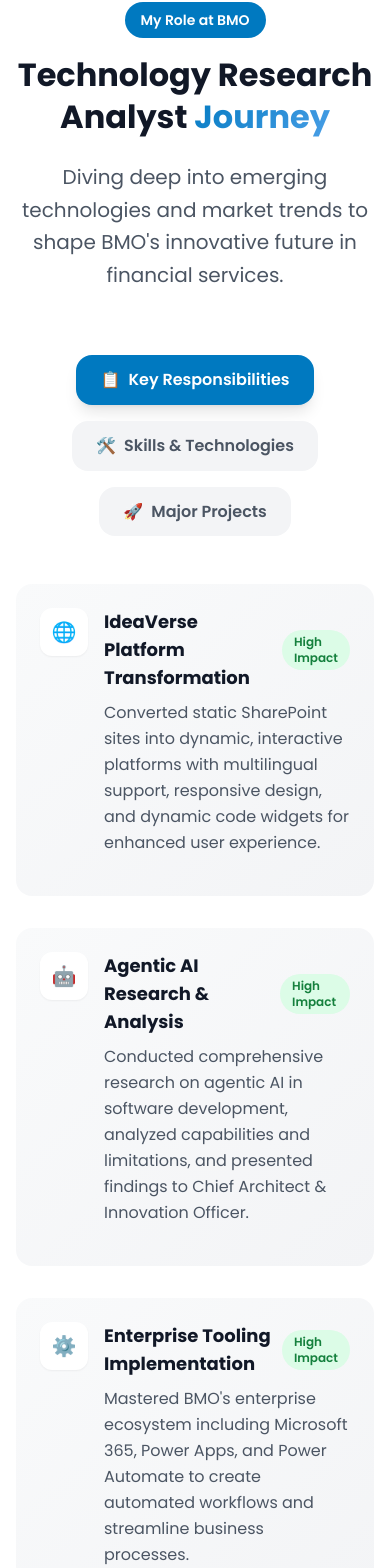
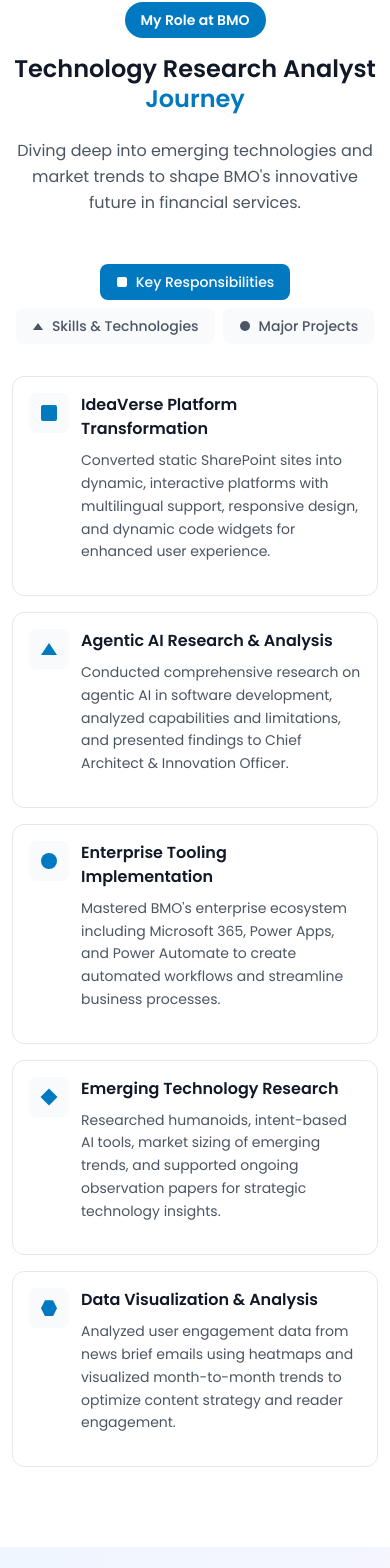
Before and after one commit to P541M/s25-bmo, a Next.js app: page / in a window 390 px wide. Shown: the part 6032-7600 px from the top of the page. Built offline with nearby package versions, Linux system fonts and the light colour scheme.

Commit message:
finalize roles component

```diff
--- a/src/components/JobDescription.tsx
+++ b/src/components/JobDescription.tsx
@@ -33,45 +33,49 @@
     {
       title: 'IdeaVerse Platform Transformation',
       description: 'Converted static SharePoint sites into dynamic, interactive platforms with multilingual support, responsive design, and dynamic code widgets for enhanced user experience.',
-      icon: '🌐',
-      impact: 'High'
+      iconType: 'square'
     },
     {
       title: 'Agentic AI Research & Analysis',
       description: 'Conducted comprehensive research on agentic AI in software development, analyzed capabilities and limitations, and presented findings to Chief Architect & Innovation Officer.',
-      icon: '🤖',
-      impact: 'High'
+      iconType: 'triangle'
     },
     {
       title: 'Enterprise Tooling Implementation',
       description: 'Mastered BMO\'s enterprise ecosystem including Microsoft 365, Power Apps, and Power Automate to create automated workflows and streamline business processes.',
-      icon: '⚙️',
-      impact: 'High'
+      iconType: 'circle'
     },
     {
       title: 'Emerging Technology Research',
       description: 'Researched humanoids, intent-based AI tools, market sizing of emerging trends, and supported ongoing observation papers for strategic technology insights.',
-      icon: '🔬',
-      impact: 'Medium'
+      iconType: 'diamond'
     },
     {
       title: 'Data Visualization & Analysis',
       description: 'Analyzed user engagement data from news brief emails using heatmaps and visualized month-to-month trends to optimize content strategy and reader engagement.',
-      icon: '📊',
-      impact: 'Medium'
+      iconType: 'hexagon'
     }
   ];
 
   const technologies = [
-    { name: 'SharePoint', level: 90, category: 'Enterprise Platform', color: 'from-bmo-blue to-bmo-dark-blue' },
-    { name: 'Power Apps', level: 85, category: 'Enterprise Platform', color: 'from-purple-500 to-purple-600' },
-    { name: 'Power Automate', level: 80, category: 'Enterprise Platform', color: 'from-blue-500 to-blue-600' },
-    { name: 'Microsoft 365', level: 95, category: 'Enterprise Platform', color: 'from-green-500 to-green-600' },
-    { name: 'HTML/CSS/JavaScript', level: 85, category: 'Web Development', color: 'from-orange-500 to-orange-600' },
-    { name: 'Data Analysis', level: 80, category: 'Analytics', color: 'from-teal-500 to-teal-600' },
-    { name: 'Research Methodologies', level: 90, category: 'Research', color: 'from-bmo-red to-red-600' },
-    { name: 'AI & Machine Learning', level: 75, category: 'Emerging Tech', color: 'from-indigo-500 to-indigo-600' },
+    { name: 'SharePoint', category: 'Enterprise Platform' },
+    { name: 'Power Apps', category: 'Enterprise Platform' },
+    { name: 'Power Automate', category: 'Enterprise Platform' },
+    { name: 'Microsoft 365', category: 'Enterprise Platform' },
+    { name: 'HTML/CSS/JavaScript', category: 'Web Development' },
+    { name: 'Data Analysis', category: 'Analytics' },
+    { name: 'Research Methodologies', category: 'Research' },
+    { name: 'AI & Machine Learning', category: 'Emerging Tech' },
   ];
+
+  // Group technologies by category
+  const groupedTechnologies = technologies.reduce((acc, tech) => {
+    if (!acc[tech.category]) {
+      acc[tech.category] = [];
+    }
+    acc[tech.category].push(tech);
+    return acc;
+  }, {} as Record<string, typeof technologies>);
 
   const projects = [
     {
@@ -98,47 +102,51 @@
   ];
 
   const tabs = [
-    { id: 'responsibilities', label: 'Key Responsibilities', icon: '📋' },
-    { id: 'skills', label: 'Skills & Technologies', icon: '🛠️' },
-    { id: 'projects', label: 'Major Projects', icon: '🚀' }
+    { id: 'responsibilities', label: 'Key Responsibilities' },
+    { id: 'skills', label: 'Skills & Technologies' },
+    { id: 'projects', label: 'Major Projects' }
   ];
 
   return (
     <section id="job-description" className="section-padding bg-white">
-      <div className="max-w-7xl mx-auto px-4 sm:px-6 lg:px-8">
+      <div className="max-w-7xl mx-auto px-3 xs:px-4 sm:px-6 lg:px-8">
         {/* Header */}
-        <div className={`text-center mb-16 transition-all duration-1000 ${
+        <div className={`text-center mb-12 sm:mb-16 transition-all duration-1000 ${
           isVisible ? 'animate-fade-in-up' : 'opacity-0 translate-y-[30px]'
         }`}>
           <span className="inline-block px-4 py-2 bg-bmo-blue text-white rounded-full text-sm font-semibold mb-4">
             My Role at BMO
           </span>
-          <h2 className="heading-lg text-gray-900 mb-6">
+          <h2 className="text-2xl sm:text-3xl md:text-4xl lg:text-5xl font-semibold text-gray-900 mb-6 leading-tight">
             Technology Research Analyst
-            <span className="gradient-text"> Journey</span>
+            <span className="text-bmo-blue"> Journey</span>
           </h2>
-          <p className="text-xl text-gray-600 max-w-3xl mx-auto leading-relaxed">
+          <p className="text-base sm:text-lg md:text-xl text-gray-600 max-w-3xl mx-auto leading-relaxed">
             Diving deep into emerging technologies and market trends to shape BMO&apos;s innovative future in financial services.
           </p>
         </div>
 
         {/* Tab Navigation */}
-        <div className={`mb-12 transition-all duration-1000 delay-300 ${
+        <div className={`mb-8 sm:mb-12 transition-all duration-1000 delay-300 ${
           isVisible ? 'animate-fade-in-up' : 'opacity-0 translate-y-[30px]'
         }`}>
-          <div className="flex flex-wrap justify-center gap-4">
-            {tabs.map((tab) => (
+          <div className="flex flex-wrap justify-center gap-2 sm:gap-4">
+            {tabs.map((tab, index) => (
               <button
                 key={tab.id}
                 onClick={() => setActiveTab(tab.id)}
-                className={`flex items-center px-6 py-3 rounded-2xl font-semibold transition-all duration-300 ${
+                className={`flex items-center px-4 sm:px-6 py-2 sm:py-3 rounded-lg font-medium transition-all duration-300 focus:outline-none ${
                   activeTab === tab.id
-                    ? 'bg-bmo-blue text-white shadow-lg'
-                    : 'bg-gray-100 text-gray-600 hover:bg-blue-50 hover:text-bmo-blue'
+                    ? 'bg-bmo-blue text-white'
+                    : 'bg-gray-50 text-gray-600 hover:bg-gray-100 hover:text-bmo-blue'
                 }`}
               >
-                <span className="mr-2">{tab.icon}</span>
-                {tab.label}
+                <div className="w-3 h-3 mr-2 flex items-center justify-center">
+                  {index === 0 && <div className="w-2.5 h-2.5 bg-current rounded-sm"></div>}
+                  {index === 1 && <div className="w-0 h-0 border-l-[5px] border-r-[5px] border-b-[7px] border-l-transparent border-r-transparent border-b-current"></div>}
+                  {index === 2 && <div className="w-2.5 h-2.5 bg-current rounded-full"></div>}
+                </div>
+                <span className="text-sm sm:text-base">{tab.label}</span>
               </button>
             ))}
           </div>
@@ -150,26 +158,21 @@
         }`}>
           {/* Responsibilities Tab */}
           {activeTab === 'responsibilities' && (
-            <div className="space-y-8">
-              <div className="grid grid-cols-1 lg:grid-cols-2 gap-8">
+            <div className="space-y-6 sm:space-y-8">
+              <div className="grid grid-cols-1 lg:grid-cols-2 gap-4 sm:gap-6 lg:gap-8">
                 {responsibilities.map((responsibility, index) => (
-                  <div key={index} className="bg-gradient-to-br from-gray-50 to-gray-100 rounded-2xl p-6 card-hover">
+                  <div key={index} className="bg-white border border-gray-200 rounded-xl p-4 sm:p-6 hover:shadow-sm transition-shadow duration-300">
                     <div className="flex items-start mb-4">
-                      <div className="w-12 h-12 bg-white rounded-xl flex items-center justify-center mr-4 shadow-sm">
-                        <span className="text-xl">{responsibility.icon}</span>
+                      <div className="w-10 h-10 sm:w-12 sm:h-12 bg-gray-50 rounded-lg flex items-center justify-center mr-3 sm:mr-4 flex-shrink-0">
+                        {responsibility.iconType === 'square' && <div className="w-4 h-4 bg-bmo-blue rounded-sm"></div>}
+                        {responsibility.iconType === 'triangle' && <div className="w-0 h-0 border-l-[8px] border-r-[8px] border-b-[12px] border-l-transparent border-r-transparent border-b-bmo-blue"></div>}
+                        {responsibility.iconType === 'circle' && <div className="w-4 h-4 bg-bmo-blue rounded-full"></div>}
+                        {responsibility.iconType === 'diamond' && <div className="w-3 h-3 bg-bmo-blue transform rotate-45"></div>}
+                        {responsibility.iconType === 'hexagon' && <div className="w-4 h-4 bg-bmo-blue" style={{clipPath: 'polygon(25% 0%, 75% 0%, 100% 50%, 75% 100%, 25% 100%, 0% 50%)'}}></div>}
                       </div>
-                      <div className="flex-1">
-                        <div className="flex items-center justify-between mb-2">
-                          <h3 className="text-lg font-bold text-gray-900">{responsibility.title}</h3>
-                          <span className={`px-3 py-1 rounded-full text-xs font-semibold ${
-                            responsibility.impact === 'High'
-                              ? 'bg-green-100 text-green-700'
-                              : 'bg-blue-100 text-blue-700'
-                          }`}>
-                            {responsibility.impact} Impact
-                          </span>
-                        </div>
-                        <p className="text-gray-600 leading-relaxed">{responsibility.description}</p>
+                      <div className="flex-1 min-w-0">
+                        <h3 className="text-base sm:text-lg font-semibold text-gray-900 mb-2">{responsibility.title}</h3>
+                        <p className="text-sm sm:text-base text-gray-600 leading-relaxed">{responsibility.description}</p>
                       </div>
                     </div>
                   </div>
@@ -180,29 +183,36 @@
 
           {/* Skills Tab */}
           {activeTab === 'skills' && (
-            <div className="space-y-12">
-              <div className="text-center mb-8">
-                <h3 className="text-2xl font-bold text-gray-900 mb-4">Technical Skills & Proficiency</h3>
-                <p className="text-gray-600 max-w-2xl mx-auto">
+            <div className="space-y-8 sm:space-y-12">
+              <div className="text-center mb-6 sm:mb-8">
+                <h3 className="text-xl sm:text-2xl font-semibold text-gray-900 mb-4">Technical Skills & Expertise</h3>
+                <p className="text-sm sm:text-base text-gray-600 max-w-2xl mx-auto">
                   Technologies and tools I&apos;ve mastered during my role as a Technology Research Analyst.
                 </p>
               </div>
 
-              <div className="grid grid-cols-1 md:grid-cols-2 gap-8">
-                {technologies.map((tech, index) => (
-                  <div key={index} className="bg-white border border-gray-200 rounded-2xl p-6 card-hover">
-                    <div className="flex items-center justify-between mb-4">
-                      <div>
-                        <h4 className="text-lg font-bold text-gray-900">{tech.name}</h4>
-                        <span className="text-sm text-gray-500">{tech.category}</span>
+              <div className="grid grid-cols-1 md:grid-cols-2 lg:grid-cols-3 gap-4 sm:gap-6">
+                {Object.entries(groupedTechnologies).map(([category, skills], index) => (
+                  <div key={category} className="bg-white border border-gray-200 rounded-xl p-4 sm:p-6 hover:shadow-sm transition-shadow duration-300">
+                    <div className="flex items-center mb-4">
+                      <div className="w-8 h-8 bg-gray-50 rounded-lg flex items-center justify-center mr-3">
+                        {category === 'Enterprise Platform' && <div className="w-3 h-3 bg-bmo-blue rounded-sm"></div>}
+                        {category === 'Web Development' && <div className="w-0 h-0 border-l-[6px] border-r-[6px] border-b-[8px] border-l-transparent border-r-transparent border-b-bmo-blue"></div>}
+                        {category === 'Analytics' && <div className="w-3 h-3 bg-bmo-blue rounded-full"></div>}
+                        {category === 'Research' && <div className="w-2.5 h-2.5 bg-bmo-blue transform rotate-45"></div>}
+                        {category === 'Emerging Tech' && <div className="w-3 h-3 bg-bmo-blue" style={{clipPath: 'polygon(25% 0%, 75% 0%, 100% 50%, 75% 100%, 25% 100%, 0% 50%)'}}></div>}
                       </div>
-                      <span className="text-lg font-bold text-bmo-blue">{tech.level}%</span>
+                      <h4 className="text-base sm:text-lg font-semibold text-gray-900">{category}</h4>
                     </div>
-                    <div className="progress-bar">
-                      <div
-                        className={`progress-fill bg-gradient-to-r ${tech.color}`}
-                        style={{ width: `${tech.level}%` }}
-                      ></div>
+                    <div className="flex flex-wrap gap-2">
+                      {skills.map((skill, skillIndex) => (
+                        <span
+                          key={skillIndex}
+                          className="px-3 py-1.5 bg-bmo-blue/10 text-bmo-blue rounded-full text-xs sm:text-sm font-medium"
+                        >
+                          {skill.name}
+                        </span>
+                      ))}
                     </div>
                   </div>
                 ))}
@@ -212,37 +222,37 @@
 
           {/* Projects Tab */}
           {activeTab === 'projects' && (
-            <div className="space-y-8">
-              <div className="text-center mb-8">
-                <h3 className="text-2xl font-bold text-gray-900 mb-4">Major Research Projects</h3>
-                <p className="text-gray-600 max-w-2xl mx-auto">
+            <div className="space-y-6 sm:space-y-8">
+              <div className="text-center mb-6 sm:mb-8">
+                <h3 className="text-xl sm:text-2xl font-semibold text-gray-900 mb-4">Major Research Projects</h3>
+                <p className="text-sm sm:text-base text-gray-600 max-w-2xl mx-auto">
                   Key projects that contributed to BMO&apos;s technology strategy and innovation initiatives.
                 </p>
               </div>
 
-              <div className="space-y-8">
+              <div className="space-y-6 sm:space-y-8">
                 {projects.map((project, index) => (
-                  <div key={index} className="bg-white border border-gray-200 rounded-2xl p-8 card-hover">
-                    <div className="grid grid-cols-1 lg:grid-cols-3 gap-8">
+                  <div key={index} className="bg-white border border-gray-200 rounded-xl p-4 sm:p-6 lg:p-8 hover:shadow-sm transition-shadow duration-300">
+                    <div className="grid grid-cols-1 lg:grid-cols-3 gap-6 sm:gap-8">
                       <div className="lg:col-span-2">
-                        <h3 className="text-xl font-bold text-gray-900 mb-3">{project.title}</h3>
-                        <p className="text-gray-600 leading-relaxed mb-4">{project.description}</p>
+                        <h3 className="text-lg sm:text-xl font-semibold text-gray-900 mb-3">{project.title}</h3>
+                        <p className="text-sm sm:text-base text-gray-600 leading-relaxed mb-4">{project.description}</p>
                         <div className="flex flex-wrap gap-2">
                           {project.technologies.map((tech, techIndex) => (
-                            <span key={techIndex} className="px-3 py-1 bg-bmo-blue/10 text-bmo-blue rounded-full text-sm font-medium">
+                            <span key={techIndex} className="px-2 sm:px-3 py-1 bg-bmo-blue/10 text-bmo-blue rounded-full text-xs sm:text-sm font-medium">
                               {tech}
                             </span>
                           ))}
                         </div>
                       </div>
-                      <div className="space-y-4">
-                        <div className="bg-gray-50 rounded-xl p-4">
-                          <h4 className="text-sm font-semibold text-gray-900 mb-1">Duration</h4>
-                          <p className="text-gray-600">{project.duration}</p>
+                      <div className="space-y-3 sm:space-y-4">
+                        <div className="bg-gray-50 rounded-lg p-3 sm:p-4">
+                          <h4 className="text-xs sm:text-sm font-semibold text-gray-900 mb-1">Duration</h4>
+                          <p className="text-sm sm:text-base text-gray-600">{project.duration}</p>
                         </div>
-                        <div className="bg-green-50 rounded-xl p-4">
-                          <h4 className="text-sm font-semibold text-gray-900 mb-1">Impact</h4>
-                          <p className="text-green-700 text-sm">{project.impact}</p>
+                        <div className="bg-gray-50 rounded-lg p-3 sm:p-4">
+                          <h4 className="text-xs sm:text-sm font-semibold text-gray-900 mb-1">Impact</h4>
+                          <p className="text-bmo-blue text-xs sm:text-sm font-medium">{project.impact}</p>
                         </div>
                       </div>
                     </div>
```
